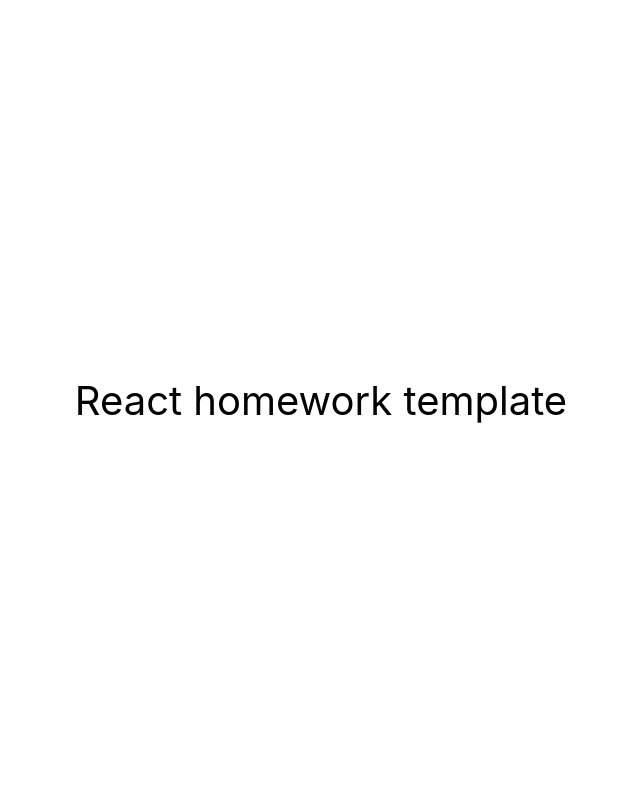
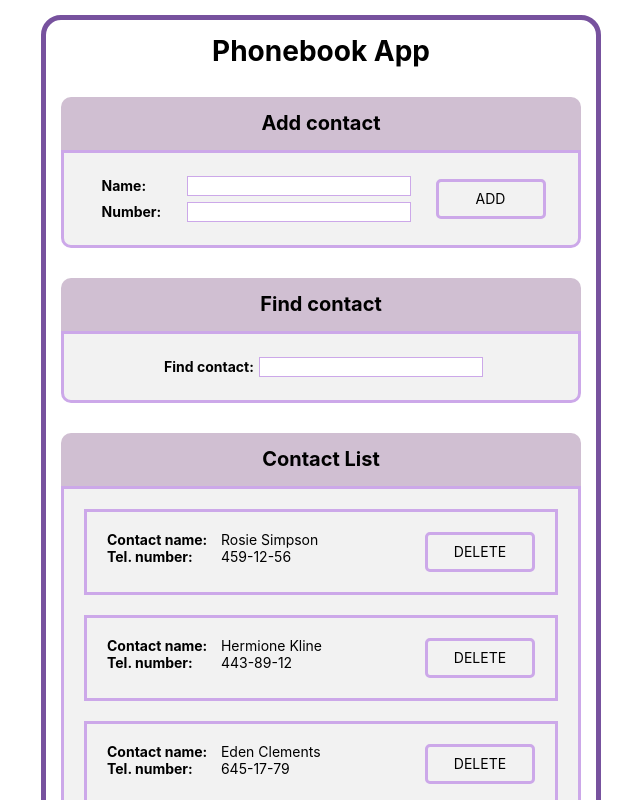
Before and after one commit to Tishko1/goit-react-hw-08-phonebook, a React (Create React App) app: page / in a window 1280 px wide. Shown: the top 800 px of the page, without its empty margins (319-959 px from the left). Built offline with nearby package versions, Linux system fonts and the light colour scheme.

Commit message:
add prev components

```diff
--- a/src/components/App.jsx
+++ b/src/components/App.jsx
@@ -1,16 +1,78 @@
-export const App = () => {
-  return (
-    <div
-      style={{
-        height: '100vh',
-        display: 'flex',
-        justifyContent: 'center',
-        alignItems: 'center',
-        fontSize: 40,
-        color: '#010101'
-      }}
-    >
-      React homework template
-    </div>
-  );
-};
+import { Component } from 'react';
+import { nanoid } from 'nanoid';
+
+import { ContactForm } from './ContactForm/ContactForm';
+import { ContactList } from './ContactList/ContactList';
+import { Filter } from './Filter/Filter';
+import { Container } from './App.styled';
+
+export class App extends Component {
+  state = {
+    contacts: [
+      { id: 'id-1', name: 'Rosie Simpson', number: '459-12-56' },
+      { id: 'id-2', name: 'Hermione Kline', number: '443-89-12' },
+      { id: 'id-3', name: 'Eden Clements', number: '645-17-79' },
+      { id: 'id-4', name: 'Annie Copeland', number: '227-91-26' },
+    ],
+    filter: '',
+  };
+
+  formSubmitHandler = ({ name, number }) => {
+    this.setState(prevState => {
+      const isInclude = this.state.contacts.some(
+        contact => contact.name === name
+      );
+      if (isInclude) {
+        alert('This contact is already in your contact list');
+        return;
+      }
+
+
+      const newContacts = [
+        ...prevState.contacts,
+        { id: nanoid(), name: name, number: number },
+      ];
+
+
+      return {
+        contacts: newContacts,
+      };
+    });
+  };
+
+  changeFilter = event => {
+    this.setState({ filter: event.target.value });
+  };
+
+  deleteContactFromArr = id => {
+    this.setState(({ contacts }) => ({
+      contacts: contacts.filter(contactItem => contactItem.id !== id),
+    }));
+  };
+
+  render() {
+    const { contacts, filter } = this.state;
+
+    const normalizedFilter = filter.toLowerCase();
+
+    const visibleItems = contacts.filter(contactItem => {
+      return contactItem.name.toLowerCase().includes(normalizedFilter);
+    });
+
+    return (
+      <Container>
+        <h1>Phonebook App</h1>
+        <ContactForm onSubmit={this.formSubmitHandler} />
+        <Filter filterValue={filter} onChange={this.changeFilter} />
+        {visibleItems.length > 0 ? (
+          <ContactList
+            contacts={visibleItems}
+            deleteContact={this.deleteContactFromArr}
+          />
+        ) : (
+          <p>Your contact list is empty</p>
+        )}
+      </Container>
+    );
+  }
+}
--- /dev/null
+++ b/src/components/App.styled.js
@@ -0,0 +1,29 @@
+import styled from '@emotion/styled';
+
+export const Container = styled.div`
+font-size: 14px;
+  width: 560px;
+  margin: 15px auto;
+  padding: 15px;
+  display: flex;
+  flex-direction: column;
+  gap: 30px;
+  text-align: center;
+  border: 5px solid #77529e;
+  border-radius: 20px;
+`
+
+export const Button = styled.button`
+  display: block;
+  width: 110px;
+  height: 40px;
+  padding: 0px 10px;
+  text-align: center;
+  text-transform: uppercase;
+  cursor: pointer;
+  border-radius: 5px;
+  border: 3px solid #cca8e9;
+  &:hover {
+  background-color: #c3bef0;
+  }
+`
--- /dev/null
+++ b/src/components/ContactForm/ContactForm.js
@@ -0,0 +1,71 @@
+import { Component } from 'react';
+import {
+  Form,
+  Title,
+  LabelGroup,
+  LabelTitle,
+  Input,
+} from './ContactForm.styled';
+import { Button } from '../App.styled';
+
+export class ContactForm extends Component {
+  state = {
+    name: '',
+    number: '',
+  };
+
+  handleChange = event => {
+    const { name, value } = event.target;
+    this.setState({
+      [name]: value,
+    });
+  };
+
+  onFormSubmit = event => {
+    event.preventDefault();
+    this.props.onSubmit(this.state);
+    this.reset();
+  };
+
+  reset = () => {
+    this.setState({ name: '', number: '' });
+  };
+
+  render() {
+    return (
+      <div>
+        <Title>Add contact</Title>
+
+        <Form onSubmit={this.onFormSubmit}>
+          <LabelGroup>
+            <label>
+              <LabelTitle>Name:</LabelTitle>
+              <Input
+                onChange={this.handleChange}
+                value={this.state.name}
+                type="text"
+                name="name"
+                pattern="^[a-zA-Zа-яА-Я]+(([' -][a-zA-Zа-яА-Я ])?[a-zA-Zа-яА-Я]*)*$"
+                title="Name may contain only letters, apostrophe, dash and spaces. For example Adrian, Jacob Mercer, Charles de Batz de Castelmore d'Artagnan"
+                required
+              />
+            </label>
+            <label>
+              <LabelTitle>Number:</LabelTitle>
+              <Input
+                onChange={this.handleChange}
+                value={this.state.number}
+                type="tel"
+                name="number"
+                pattern="\+?\d{1,4}?[-.\s]?\(?\d{1,3}?\)?[-.\s]?\d{1,4}[-.\s]?\d{1,4}[-.\s]?\d{1,9}"
+                title="Phone number must be digits and can contain spaces, dashes, parentheses and can start with +"
+                required
+              />
+            </label>
+          </LabelGroup>
+          <Button type="submit">Add</Button>
+        </Form>
+      </div>
+    );
+  }
+}
--- /dev/null
+++ b/src/components/ContactForm/ContactForm.styled.js
@@ -0,0 +1,41 @@
+import styled from '@emotion/styled';
+
+export const Title = styled.h2`
+font-size: 20px;
+  padding: 15px;
+  background-color: ${({ theme }) => theme.colors.dark};
+  border-radius: 10px 10px 0 0;
+`
+
+export const Form = styled.form`
+  padding: 20px;
+  display: flex;
+  justify-content: space-around;
+  align-items: center;
+  background-color: ${({ theme }) => theme.colors.light};
+  border-radius: 0 0 10px 10px;
+  border: 3px solid #cca8e9;
+`
+
+export const LabelGroup = styled.div`
+  display: flex;
+  flex-direction: column;
+  align-items: flex-start;
+`
+
+export const LabelTitle = styled.span`
+  display: inline-block;
+  margin: 5px;
+  text-align: start;
+  min-width: 80px;
+  font-weight: bold;
+`
+
+export const Input = styled.input`
+  border: 1px solid #cca8e9;
+  height: 20px;
+  &:hover,
+  &:focus {
+    outline: 1px solid #cca8e9;
+  }
+`
--- /dev/null
+++ b/src/components/ContactList/ContactList.js
@@ -0,0 +1,27 @@
+import { List, ListItem, Title, ParagraphText } from './ContactList.styled';
+import { Button } from '../App.styled';
+
+export const ContactList = ({ contacts, deleteContact }) => {
+  return (
+    <div>
+      <Title>Contact List</Title>
+      <List>
+        {contacts.map(({ id, name, number }) => (
+          <ListItem key={id}>
+            <div style={{ textAlign: 'left' }}>
+              <p>
+                <ParagraphText>Contact name:</ParagraphText> {name}
+              </p>
+              <p>
+                <ParagraphText>Tel. number:</ParagraphText> {number}
+              </p>
+            </div>
+            <Button type="button" onClick={() => deleteContact(id)}>
+              Delete
+            </Button>
+          </ListItem>
+        ))}
+      </List>
+    </div>
+  );
+};
--- /dev/null
+++ b/src/components/ContactList/ContactList.styled.js
@@ -0,0 +1,30 @@
+import styled from '@emotion/styled';
+
+export const Title = styled.h2`
+font-size: 20px;
+  padding: 15px;
+  background-color: ${({ theme }) => theme.colors.dark};
+  border-radius: 10px 10px 0 0;
+`
+export const List = styled.ul`
+  padding: 20px;
+  background-color: ${({ theme }) => theme.colors.light};
+  border-radius: 0 0 10px 10px;
+  border: 3px solid #cca8e9;
+  display: flex;
+  flex-direction: column;
+  gap: 20px;
+`
+
+export const ListItem = styled.li`
+  padding: 20px;
+  display: flex;
+  justify-content: space-between;
+  border: 3px solid #cca8e9;
+`
+
+export const ParagraphText = styled.span`
+  display: inline-block;
+  min-width: 110px;
+  font-weight: bold;
+`
--- /dev/null
+++ b/src/components/Filter/Filter.js
@@ -0,0 +1,13 @@
+import { Content, Title, Input, LabelTitle } from './Filter.styled';
+
+export const Filter = ({ filterValue, onChange }) => {
+  return (
+    <div>
+      <Title>Find contact</Title>
+      <Content>
+        <LabelTitle>Find contact:</LabelTitle>
+        <Input type="text" value={filterValue} onChange={onChange} />
+      </Content>
+    </div>
+  );
+};
--- /dev/null
+++ b/src/components/Filter/Filter.styled.js
@@ -0,0 +1,32 @@
+import styled from '@emotion/styled';
+
+export const Title = styled.h2`
+font-size: 20px;
+  padding: 15px;
+  background-color: ${({ theme }) => theme.colors.dark};
+  border-radius: 10px 10px 0 0;
+`
+
+export const Content = styled.div`
+  padding: 20px;
+  background-color: ${({ theme }) => theme.colors.light};
+  border-radius: 0 0 10px 10px;
+  border: 3px solid #cca8e9;
+`
+
+export const Input = styled.input`
+  border: 1px solid #cca8e9;
+  height: 20px;
+  &:hover,
+  &:focus {
+    outline: 1px solid #cca8e9;
+  }
+`
+
+export const LabelTitle = styled.span`
+  display: inline-block;
+  margin: 5px;
+  text-align: start;
+  min-width: 80px;
+  font-weight: bold;
+`
--- a/src/index.js
+++ b/src/index.js
@@ -1,10 +1,17 @@
 import React from 'react';
 import ReactDOM from 'react-dom/client';
+import { Global, ThemeProvider } from '@emotion/react';
+import { GlobalStyles } from 'styles/GlobalStyles';
+import 'modern-normalize/modern-normalize.css';
+import { theme } from './styles/theme';
 import { App } from 'components/App';
 import './index.css';
 
 ReactDOM.createRoot(document.getElementById('root')).render(
   <React.StrictMode>
-    <App />
+    <ThemeProvider theme={theme}>
+      <Global styles={GlobalStyles} />
+      <App />
+    </ThemeProvider>
   </React.StrictMode>
 );
--- /dev/null
+++ b/src/styles/GlobalStyles.js
@@ -0,0 +1,40 @@
+import { css } from '@emotion/react';
+
+export const GlobalStyles = css`
+  h1,
+  h2,
+  h3,
+  h4,
+  h5,
+  h6,
+  p {
+    margin: 0;
+  }
+
+  ul,
+  ol {
+    list-style: none;
+    padding-left: 0;
+    margin: 0;
+  }
+
+  button {
+    padding: 0;
+    border: none;
+    font: inherit;
+    color: inherit;
+    background-color: transparent;
+    cursor: pointer;
+  }
+
+  a {
+    text-decoration: none;
+    color: inherit;
+  }
+
+  img {
+    display: block;
+    max-width: 100%;
+    height: auto;
+  }
+`;
--- /dev/null
+++ b/src/styles/theme.js
@@ -0,0 +1,31 @@
+function getRandomColor() {
+  return `#${Math.floor(Math.random() * 16777215).toString(16)}`;
+}
+
+export const theme = Object.freeze({
+  colors: {
+    accent: '#2196F3',
+    white: '#ffffff',
+    grey: '#9e9e9e',
+    light: '#f2f2f2',
+    dark: '#d0bfd2',
+    mainBackground: ['linear-gradient(to bottom, #c9d6ff,  #e2e2e2)'],
+    tagBackground: ['linear-gradient(to bottom, #FFD194, #D1913C)'],
+  },
+  fontSizes: {
+    small: '14px',
+    medium: '18px',
+    large: '22px',
+  },
+  spacing: value => `${4 * value}px`,
+  even: value => value % 2===0,
+  renderingColor: () => `${getRandomColor()}`,
+  shadows: {
+    small: '0 5px 7px -1px rgba(51, 51, 51, 0.23)',
+    regular: '0px 4px 10px 4px #9e9e9e',
+    medium: '0 9px 47px 11px rgba(51, 51, 51, 0.18);',
+  },
+  animation: {
+    cubicBezier: '0.25s cubic-bezier(0.7, 0.98, 0.86, 0.98)',
+  },
+});
```
Also changed, not shown: package.json (+6 -2 lines), 1 other file (tests, documents, lock files or other folders).
